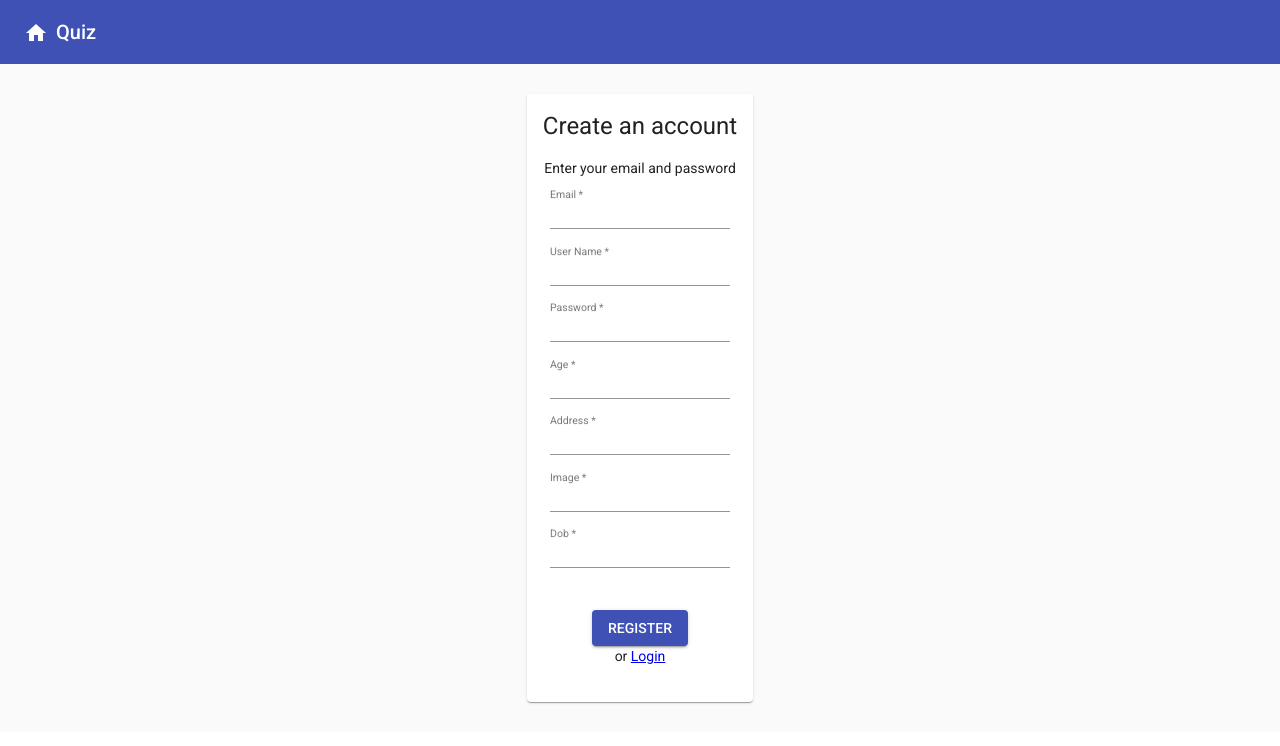
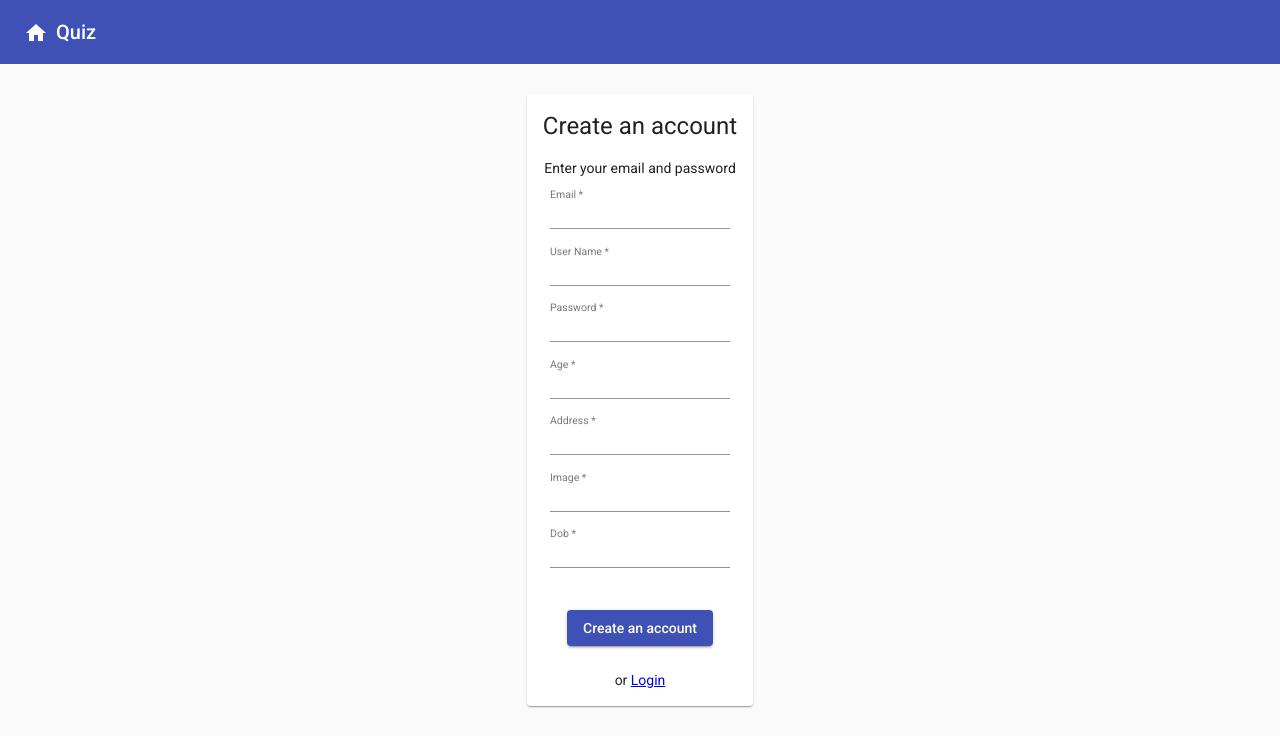
Before and after one commit to anhnbt-it/wfda-project-quiz, an Angular app: page /user/register in a window 1280 px wide. Shown: the top 746 px of the page. Built offline with nearby package versions, Linux system fonts and the light colour scheme.

Commit message:
Updated Register

```diff
--- a/src/app/views/register/register.component.html
+++ b/src/app/views/register/register.component.html
@@ -56,9 +56,9 @@
         </mat-card-content>
       </form>
       <mat-card-actions class="text-center">
-        <button mat-raised-button (click)="register()" color="primary">REGISTER </button>
-        <p class="text-center">or <a routerLink="/user/login">Login</a></p>
+        <button mat-raised-button (click)="register()" color="primary">Create an account</button>
       </mat-card-actions>
+      <p class="text-center">or <a routerLink="/user/login">Login</a></p>
     </mat-card-content>
   </mat-card>
 </div>
--- a/src/app/views/register/register.component.ts
+++ b/src/app/views/register/register.component.ts
@@ -8,10 +8,12 @@ import {FormBuilder, FormGroup, Validators} from '@angular/forms';
   styleUrls: ['./register.component.css']
 })
 export class RegisterComponent implements OnInit {
-  myForm?: FormGroup;
+  myForm!: FormGroup;
   list?: any[];
-  constructor(private router: Router,
-              private fb: FormBuilder) { }
+  constructor(
+    private router: Router,
+    private fb: FormBuilder
+  ) { }
 
   ngOnInit(): void {
     this.myForm = this.fb.group({
```
